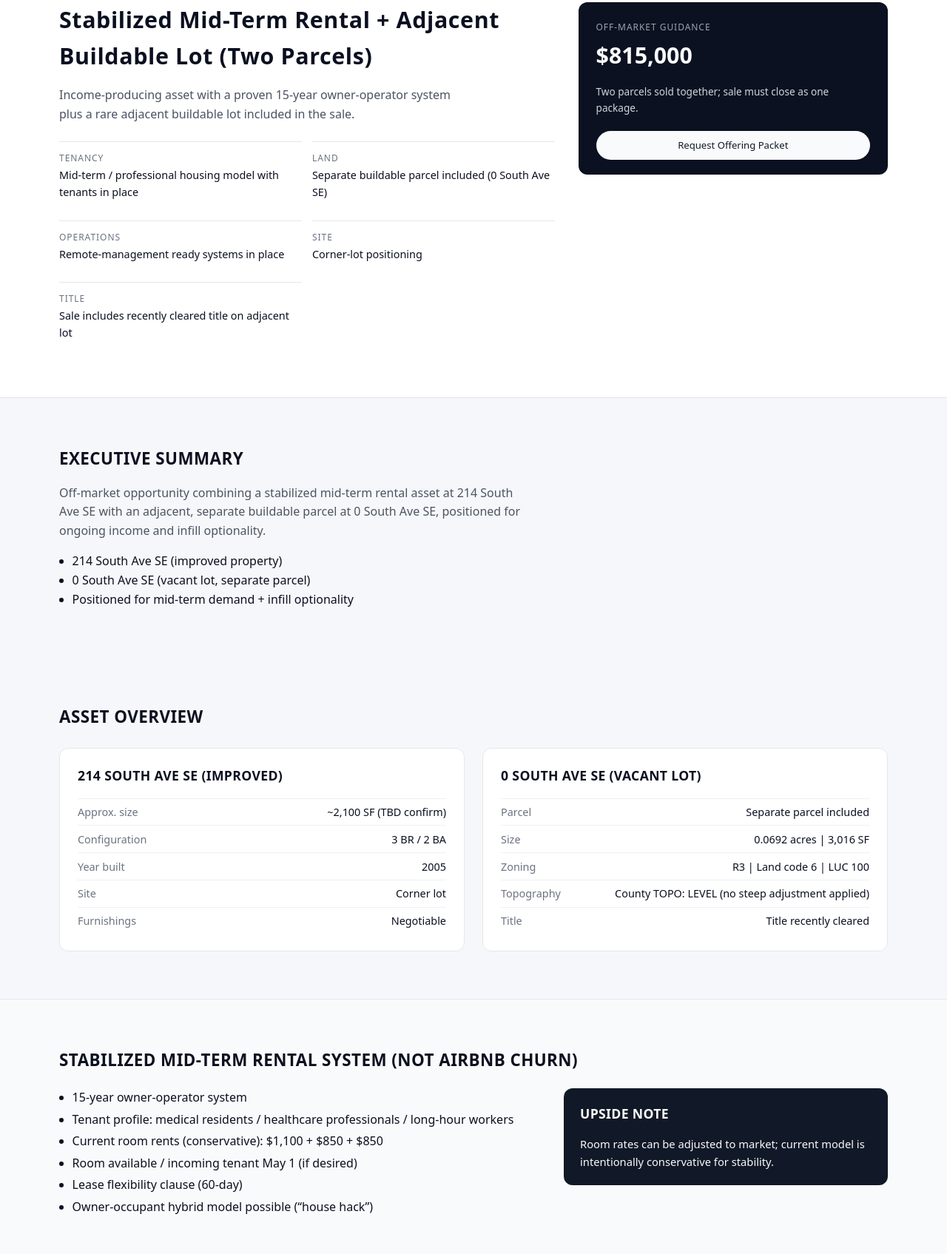
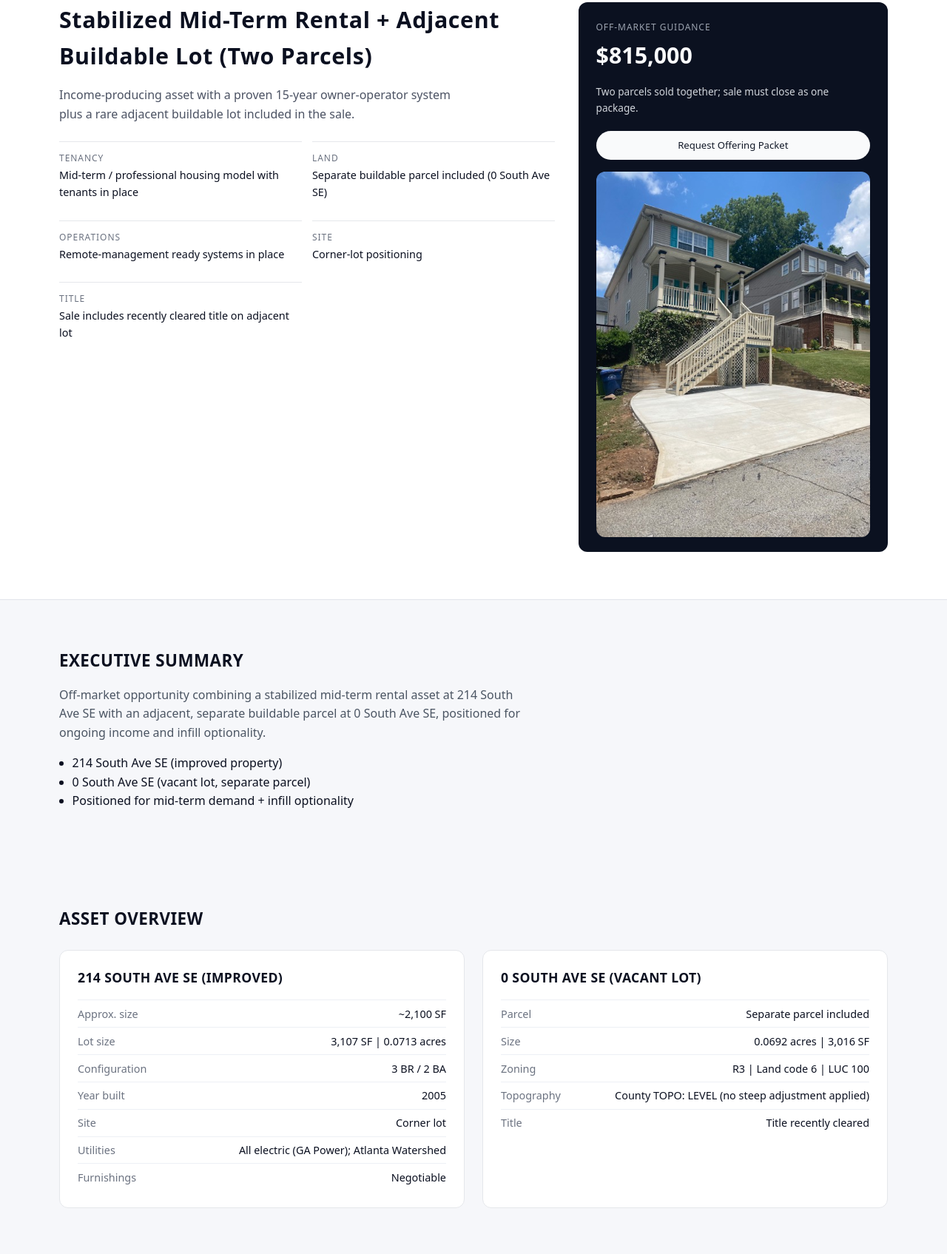
Before and after one commit to nicholeproduces/214-Microsite, a plain HTML site: page index.html in a window 1280 px wide. Shown: the part 125-1820 px from the top of the page at 74% size. Drawn offline with Linux system fonts and the light colour scheme; files whose address does not match are found by name.

Commit message:
Final photos and copy updates

```diff
--- a/index.html
+++ b/index.html
@@ -75,6 +75,7 @@
           <a class="btn btn-primary btn-block" href="mailto:savagepropsllc@gmail.com?subject=214%20%2B%200%20South%20Ave%20SE%20Offering%20Packet%20Request">
             Request Offering Packet
           </a>
+          <img class="hero-front-image" src="photos/front-of-house1.jpg" alt="214 South Ave SE – front of house" />
         </aside>
       </div>
     </section>
@@ -104,10 +105,12 @@
           <article class="card">
             <h3>214 South Ave SE (Improved)</h3>
             <ul class="data-list">
-              <li><span>Approx. size</span><span>~2,100 SF (TBD confirm)</span></li>
+              <li><span>Approx. size</span><span>~2,100 SF</span></li>
+              <li><span>Lot size</span><span>3,107 SF | 0.0713 acres</span></li>
               <li><span>Configuration</span><span>3 BR / 2 BA</span></li>
               <li><span>Year built</span><span>2005</span></li>
               <li><span>Site</span><span>Corner lot</span></li>
+              <li><span>Utilities</span><span>All electric (GA Power); Atlanta Watershed</span></li>
               <li><span>Furnishings</span><span>Negotiable</span></li>
             </ul>
           </article>
@@ -195,7 +198,8 @@
             <h3>Controls &amp; Security</h3>
             <ul>
               <li>Nest thermostats</li>
-              <li>Remote security capability</li>
+              <li>Hard-wired camera system in place; upgradeable</li>
+              <li>Nest / Google Home cameras on driveway and doorbell with remote capability</li>
             </ul>
           </div>
           <div class="feature-tile">
@@ -314,6 +318,9 @@
               <li>Summerhill redevelopment tailwinds</li>
               <li>GSU / Center Parc Stadium area growth</li>
               <li>Institutional investment nearby</li>
+              <li>Proximity to Mercedes-Benz Stadium hosting global events (including World Cup)</li>
+              <li>Fast bus connection to downtown planned near Georgia State Stadium</li>
+              <li>Strong neighborhood walkability characteristics</li>
             </ul>
           </div>
           <aside class="references">
--- a/styles.css
+++ b/styles.css
@@ -255,6 +255,13 @@ ul {
   font-size: 0.85rem;
   color: #d1d5db;
   margin: 0.85rem 0 1.25rem;
+}
+
+.hero-front-image {
+  margin-top: 1rem;
+  width: 100%;
+  border-radius: 0.75rem;
+  display: block;
 }
 
 .hero-price .btn-primary {
```
Also changed, not shown: photos/average-home-price-last-year.png (renamed from photos/avghomesalesovertheyears_3mileradius.png), photos/birdseye.png (renamed from photos/birdseye214.png), photos/front-of-house1.jpg (renamed from photos/front of house.jpg), photos/mean-sale-price-by-land.png (renamed from photos/meanlandprice_nieghborhoodcode.png), photos/mean-sale-price-by-neighborhood-code.png (renamed from photos/meansaleprice_landvalue.png), photos/side-yard-1.jpg (renamed from photos/side_yard.jpg), photos/side-yard-2.jpg (renamed from photos/sideyard2.jpg).
